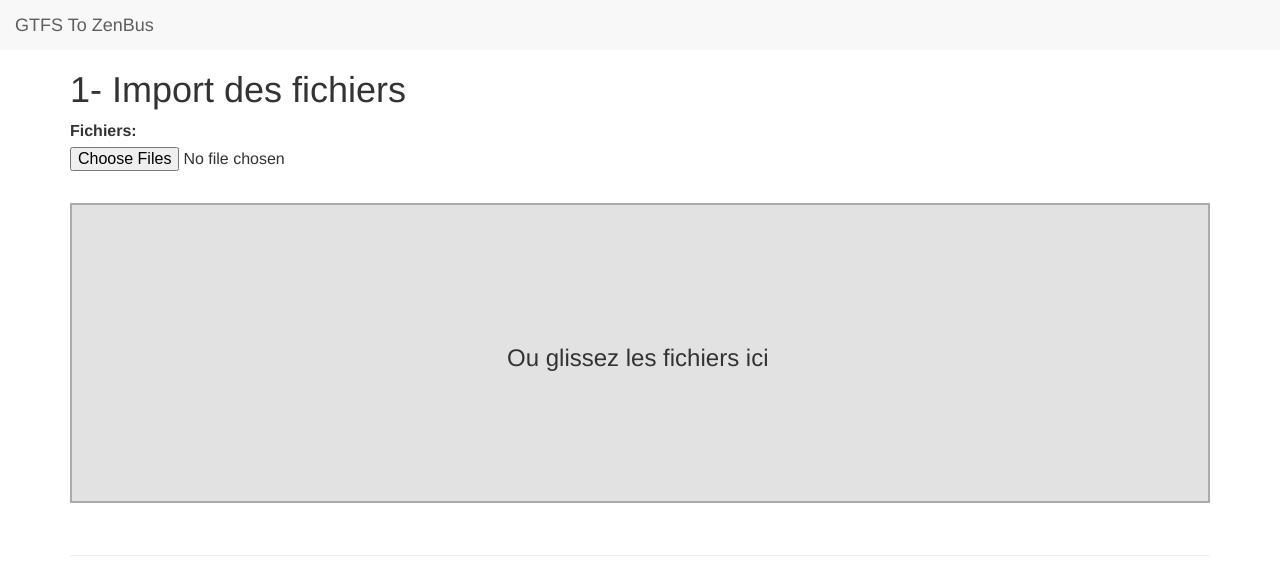
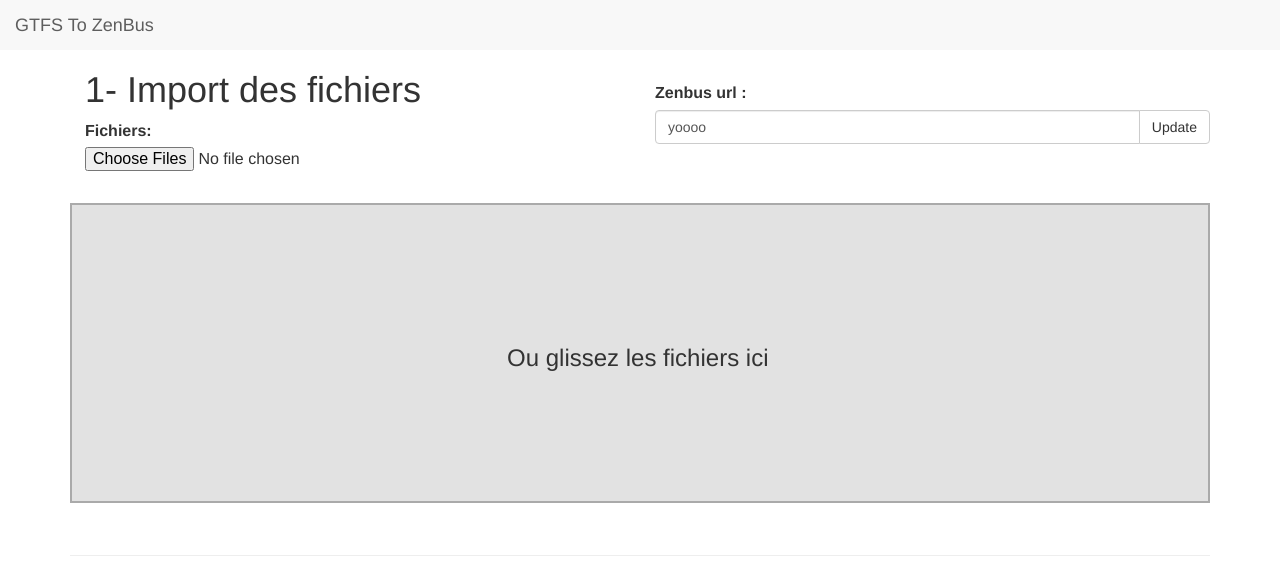
Before and after one commit to JoulInternship/TestOpenData, a website: page war/index.html in a window 1280 px wide. Shown: the top 575 px of the page. Drawn offline with nearby package versions, Linux system fonts and the light colour scheme; some packages are replaced by stand-ins of ours.

Commit message:
Add url input

```diff
--- a/war/index.html
+++ b/war/index.html
@@ -56,6 +56,7 @@
         <script type="text/javascript" src="js/app.js"></script>
 
         <script type="text/javascript" src="js/controllers/homeController.js"></script>
+        <script type="text/javascript" src="js/controllers/userController.js"></script>
 
         <script type="text/javascript" src="js/services/parsingService.js"></script>
         <script type="text/javascript" src="js/services/zenbusService.js"></script>
--- a/war/js/controllers/userController.js
+++ b/war/js/controllers/userController.js
@@ -2,7 +2,7 @@
 
     'use strict';
 
-    window.app.cotroller('userController', ['userService', function (userService) {
+    window.app.controller('userController', ['userService', '$scope', function (userService, $scope) {
 
         //Zenbus url
         $scope.url = userService.url;
--- a/war/js/services/userService.js
+++ b/war/js/services/userService.js
@@ -4,7 +4,7 @@
 
     window.app.factory('userService', function () {
         return {
-            url : null
+            url : "yoooo"
         };
     });
 
--- a/war/partials/home.html
+++ b/war/partials/home.html
@@ -2,12 +2,29 @@
 
     <div class="row">
 
-        <h1 class="col-xs-12">1- Import des fichiers</h1>
+        <div class="col-xs-6">
 
-        <div class="col-xs-12 mb2">
-            <label for="files">Fichiers: </label>
-            <input id="files" type="file" ng-file-select="onFileSelect($files)" multiple>
+            <h1 class="col-xs-12">1- Import des fichiers</h1>
+
+            <div class="col-xs-12 mb2">
+                <label for="files">Fichiers: </label>
+                <input id="files" type="file" ng-file-select="onFileSelect($files)" multiple>
+            </div>
+
         </div>
+
+        <div class="col-xs-6 mt2" ng-controller="userController">
+
+            <label for="url">Zenbus url :</label>
+            <div class="input-group">
+                <input type="text" class="form-control" ng-model="url">
+                <span class="input-group-btn">
+                    <button class="btn btn-default" type="button" ng-click="updateUrl()">Update</button>
+                </span>
+            </div>
+
+        </div>
+
 
         <div class="col-xs-12 mb2 taCenter" ng-show="dropSupported">
             <div ng-file-drop="onFileSelect($files)" ng-file-drag-over-class="hover" class="dropZone w100">
```
